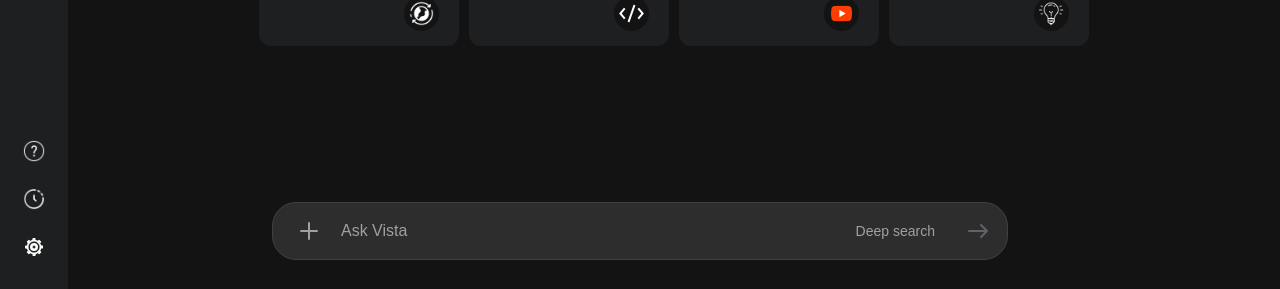
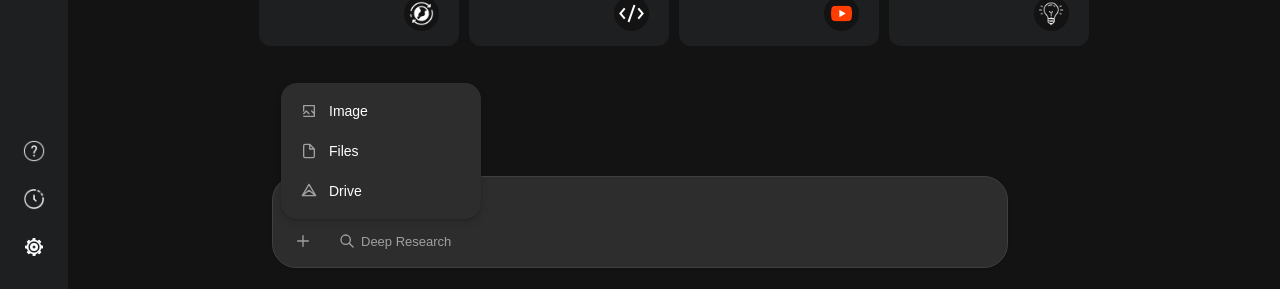
Before and after one commit to nevin7771/AgentAI-main, a React (Create React App) app in the folder public/: page / in a window 1280 px wide. Both pictures are taken after a click on the button "Add files". Shown: the part 508-797 px from the top of the page. Built offline with nearby package versions, Linux system fonts and the light colour scheme; no server answers.

Commit message:
fixed inputsection positioning

```diff
--- a/public/src/components/InputSection/InputSection.js
+++ b/public/src/components/InputSection/InputSection.js
@@ -9,7 +9,9 @@ const InputSection = () => {
   const dispatch = useDispatch();
   const [userInput, setUserInput] = useState("");
   const [isDeepSearch, setIsDeepSearch] = useState(false);
+  const [showUploadOptions, setShowUploadOptions] = useState(false);
   const inputRef = useRef(null);
+  const uploadMenuRef = useRef(null);
   const previousChat = useSelector((state) => state.chat.previousChat);
   const chatHistoryId = useSelector((state) => state.chat.chatHistoryId);
   const suggestPrompt = useSelector((state) => state.chat.suggestPrompt);
@@ -20,6 +22,7 @@ const InputSection = () => {
 
   const toggleDeepSearch = () => {
     setIsDeepSearch(!isDeepSearch);
+    setShowUploadOptions(false);
     setTimeout(() => {
       if (inputRef.current) {
         inputRef.current.focus();
@@ -27,10 +30,31 @@ const InputSection = () => {
     }, 0);
   };
 
-  const handleFileUpload = () => {
-    // TODO: Implement file upload functionality
-    console.log("File upload clicked");
+  const toggleUploadOptions = () => {
+    setShowUploadOptions(!showUploadOptions);
   };
+
+  const handleUploadOption = (type) => {
+    console.log(`Handling ${type} upload`);
+    setShowUploadOptions(false);
+  };
+
+  // Close upload options when clicking outside
+  useEffect(() => {
+    const handleClickOutside = (event) => {
+      if (
+        uploadMenuRef.current &&
+        !uploadMenuRef.current.contains(event.target)
+      ) {
+        setShowUploadOptions(false);
+      }
+    };
+
+    document.addEventListener("mousedown", handleClickOutside);
+    return () => {
+      document.removeEventListener("mousedown", handleClickOutside);
+    };
+  }, []);
 
   const onSubmitHandler = (e) => {
     e.preventDefault();
@@ -68,12 +92,27 @@ const InputSection = () => {
   return (
     <div className={styles["input-container"]}>
       <div className={styles["input-main"]}>
+        <form onSubmit={onSubmitHandler} className={styles["input-form"]}>
+          <input
+            ref={inputRef}
+            value={userInput}
+            onChange={userInputHandler}
+            autoComplete="off"
+            type="text"
+            placeholder="Ask Gemini"
+            className={styles["input-field"]}
+          />
+        </form>
+
+        <div className={styles["controls-container"]}>
+          <div className={styles["left-controls"]}>
+            <div className={styles["upload-container"]} ref={uploadMenuRef}>
               <button
                 type="button"
                 className={styles["upload-button"]}
-          onClick={handleFileUpload}
-          title="Upload files">
-          <svg width="24" height="24" viewBox="0 0 24 24" fill="none">
+                onClick={toggleUploadOptions}
+                title="Add files">
+                <svg width="16" height="16" viewBox="0 0 24 24" fill="none">
                   <path
                     d="M12 4V20M4 12H20"
                     stroke="currentColor"
@@ -83,42 +122,66 @@ const InputSection = () => {
                 </svg>
               </button>
 
-        <form onSubmit={onSubmitHandler} className={styles["input-form"]}>
-          <input
-            ref={inputRef}
-            value={userInput}
-            onChange={userInputHandler}
-            autoComplete="off"
-            type="text"
-            placeholder="Ask Vista"
-            className={styles["input-field"]}
+              {showUploadOptions && (
+                <div className={styles["upload-options"]}>
+                  <button onClick={() => handleUploadOption("image")}>
+                    <svg width="16" height="16" viewBox="0 0 24 24" fill="none">
+                      <path
+                        d="M4 16l4-4 4 4m4-4l4 4M4 20h16M4 12V4h16v16"
+                        stroke="currentColor"
+                        strokeWidth="2"
+                        strokeLinecap="round"
+                        strokeLinejoin="round"
                       />
-        </form>
+                    </svg>
+                    Image
+                  </button>
+                  <button onClick={() => handleUploadOption("files")}>
+                    <svg width="16" height="16" viewBox="0 0 24 24" fill="none">
+                      <path
+                        d="M13 2H6a2 2 0 00-2 2v16a2 2 0 002 2h12a2 2 0 002-2V9m-7-7l7 7m-7-7v7h7"
+                        stroke="currentColor"
+                        strokeWidth="2"
+                        strokeLinecap="round"
+                        strokeLinejoin="round"
+                      />
+                    </svg>
+                    Files
+                  </button>
+                  <button onClick={() => handleUploadOption("drive")}>
+                    <svg width="16" height="16" viewBox="0 0 24 24" fill="none">
+                      <path
+                        d="M12 2L2 19h20L12 2zM2 19l10-8 10 8"
+                        stroke="currentColor"
+                        strokeWidth="2"
+                        strokeLinecap="round"
+                        strokeLinejoin="round"
+                      />
+                    </svg>
+                    Drive
+                  </button>
+                </div>
+              )}
+            </div>
 
-        <div className={styles["button-group"]}>
             <button
               type="button"
               className={`${styles["deep-search-btn"]} ${
                 isDeepSearch ? styles["active"] : ""
               }`}
               onClick={toggleDeepSearch}>
-            Deep search
-          </button>
-
-          <button
-            type="submit"
-            className={styles["send-button"]}
-            onClick={onSubmitHandler}
-            disabled={!userInput.trim()}>
-            <svg width="24" height="24" viewBox="0 0 24 24" fill="none">
+              <svg width="16" height="16" viewBox="0 0 24 24" fill="none">
                 <path
-                d="M2 12L20 12M20 12L14 6M20 12L14 18"
+                  d="M21 21L15 15M17 10C17 13.866 13.866 17 10 17C6.13401 17 3 13.866 3 10C3 6.13401 6.13401 3 10 3C13.866 3 17 6.13401 17 10Z"
                   stroke="currentColor"
                   strokeWidth="2"
                   strokeLinecap="round"
+                  strokeLinejoin="round"
                 />
               </svg>
+              Deep Research
             </button>
+          </div>
         </div>
       </div>
     </div>
--- a/public/src/components/InputSection/InputSection.module.css
+++ b/public/src/components/InputSection/InputSection.module.css
@@ -5,23 +5,23 @@
   max-width: 768px;
   margin: 0 auto;
   position: fixed;
-  bottom: 32px;
+  bottom: 24px;
   left: 50%;
   transform: translateX(-50%);
-  z-index: 10;
   padding: 0 16px;
+  z-index: 1000;
 }
 
 .input-main {
   display: flex;
-  align-items: center;
+  flex-direction: column;
   background-color: #ffffff;
   border: 1px solid #e0e0e0;
   border-radius: 24px;
-  padding: 8px 8px 8px 16px;
+  padding: 12px 16px;
   width: 100%;
+  box-shadow: 0 1px 2px rgba(0, 0, 0, 0.1);
   position: relative;
-  gap: 12px;
 }
 
 [data-theme="dark"] .input-main {
@@ -29,8 +29,25 @@
   border-color: #404040;
 }
 
+.controls-container {
+  display: flex;
+  align-items: center;
+  padding: 4px 0 0 0;
+}
+
+.left-controls {
+  display: flex;
+  align-items: center;
+  gap: 12px;
+  position: relative;
+}
+
+.upload-container {
+  position: relative;
+}
+
 .input-form {
-  flex: 1;
+  width: 100%;
 }
 
 .input-field {
@@ -38,9 +55,9 @@
   border: none;
   background: none;
   font-size: 16px;
-  padding: 8px 0;
   color: #333333;
   outline: none;
+  padding: 8px 0;
 }
 
 [data-theme="dark"] .input-field {
@@ -49,16 +66,11 @@
 
 .input-field::placeholder {
   color: #757575;
+  font-size: 16px;
 }
 
 [data-theme="dark"] .input-field::placeholder {
   color: #a0a0a0;
-}
-
-.button-group {
-  display: flex;
-  align-items: center;
-  gap: 8px;
 }
 
 .upload-button {
@@ -67,15 +79,16 @@
   justify-content: center;
   background: none;
   border: none;
-  padding: 8px;
+  padding: 6px;
   cursor: pointer;
-  color: #757575;
+  color: #5f6368;
   border-radius: 50%;
-  transition: background-color 0.2s;
+  transition: all 0.2s;
 }
 
 .upload-button:hover {
   background-color: #f5f5f5;
+  color: #1a73e8;
 }
 
 [data-theme="dark"] .upload-button {
@@ -84,21 +97,26 @@
 
 [data-theme="dark"] .upload-button:hover {
   background-color: #404040;
+  color: #8ab4f8;
 }
 
 .deep-search-btn {
+  display: flex;
+  align-items: center;
+  gap: 6px;
   background: none;
   border: none;
-  padding: 8px 16px;
+  padding: 6px 10px;
   border-radius: 16px;
-  font-size: 14px;
-  color: #757575;
+  font-size: 13px;
+  color: #5f6368;
   cursor: pointer;
   transition: all 0.2s;
 }
 
 .deep-search-btn:hover {
   background-color: #f5f5f5;
+  color: #1a73e8;
 }
 
 .deep-search-btn.active {
@@ -112,6 +130,7 @@
 
 [data-theme="dark"] .deep-search-btn:hover {
   background-color: #404040;
+  color: #8ab4f8;
 }
 
 [data-theme="dark"] .deep-search-btn.active {
@@ -119,42 +138,57 @@
   color: #ffffff;
 }
 
-.send-button {
+.upload-options {
+  position: absolute;
+  top: -8px;
+  left: -8px;
+  transform: translateY(-100%);
+  background-color: #f8f9fc;
+  border-radius: 16px;
+  box-shadow: 0 1px 3px rgba(0, 0, 0, 0.1), 0 4px 8px rgba(0, 0, 0, 0.05);
+  padding: 8px;
+  min-width: 200px;
+  z-index: 100;
+}
+
+[data-theme="dark"] .upload-options {
+  background-color: #2d2d2d;
+  box-shadow: 0 1px 3px rgba(0, 0, 0, 0.2), 0 4px 8px rgba(0, 0, 0, 0.1);
+}
+
+.upload-options button {
   display: flex;
   align-items: center;
-  justify-content: center;
+  gap: 12px;
+  width: 100%;
+  padding: 12px;
+  border: none;
   background: none;
-  border: none;
-  padding: 8px;
+  color: #333333;
+  font-size: 14px;
   cursor: pointer;
-  color: #1a73e8;
-  border-radius: 50%;
+  border-radius: 8px;
   transition: background-color 0.2s;
 }
 
-.send-button:hover {
-  background-color: #e8f0fe;
+[data-theme="dark"] .upload-options button {
+  color: #ffffff;
 }
 
-.send-button:disabled {
-  color: #bdbdbd;
-  cursor: default;
+.upload-options button:hover {
+  background-color: #eef0f5;
 }
 
-.send-button:disabled:hover {
-  background: none;
-}
-
-[data-theme="dark"] .send-button {
-  color: #8ab4f8;
-}
-
-[data-theme="dark"] .send-button:hover {
+[data-theme="dark"] .upload-options button:hover {
   background-color: #404040;
 }
 
-[data-theme="dark"] .send-button:disabled {
+.upload-options button svg {
   color: #5f6368;
+}
+
+[data-theme="dark"] .upload-options button svg {
+  color: #a0a0a0;
 }
 
 @media (max-width: 768px) {
@@ -162,10 +196,19 @@
     bottom: 16px;
     padding: 0 8px;
   }
+
+  .upload-options {
+    left: 0;
+    min-width: 160px;
+  }
 }
 
 @media (max-width: 480px) {
   .deep-search-btn {
-    padding: 8px 12px;
+    padding: 6px 8px;
+  }
+
+  .upload-options {
+    left: -8px;
   }
 }
```
Lines whose indentation alone changed are shown as unchanged.
